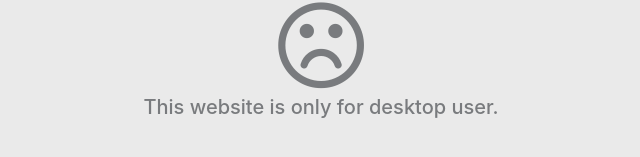
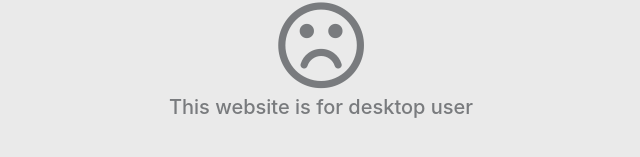
Before and after one commit to mukesh-9/m9repository, a React (Create React App) app: page / in a window 1280 px wide. Shown: the part 339-496 px from the top of the page, without its empty margins (319-959 px from the left). Built offline with nearby package versions, Linux system fonts and the light colour scheme.

Commit message:
HomePage.jsx

```diff
--- a/src/HomePage.jsx
+++ b/src/HomePage.jsx
@@ -22,7 +22,7 @@ const HomePage = () =>{
       <>
           <div className="hideMobile">
             <i class="fa fa-frown-o" aria-hidden="true"></i>
-            <h1>This website is only for desktop user.</h1>
+            <h1>This website is for desktop user</h1>
           </div>
           <div className="showPC">
           <div className="homepage" style={{position: beginPage ? "absolute" : "relative", zIndex: beginPage ? "10" : "0", display: beginPage ? "" : "none"}}>
```
